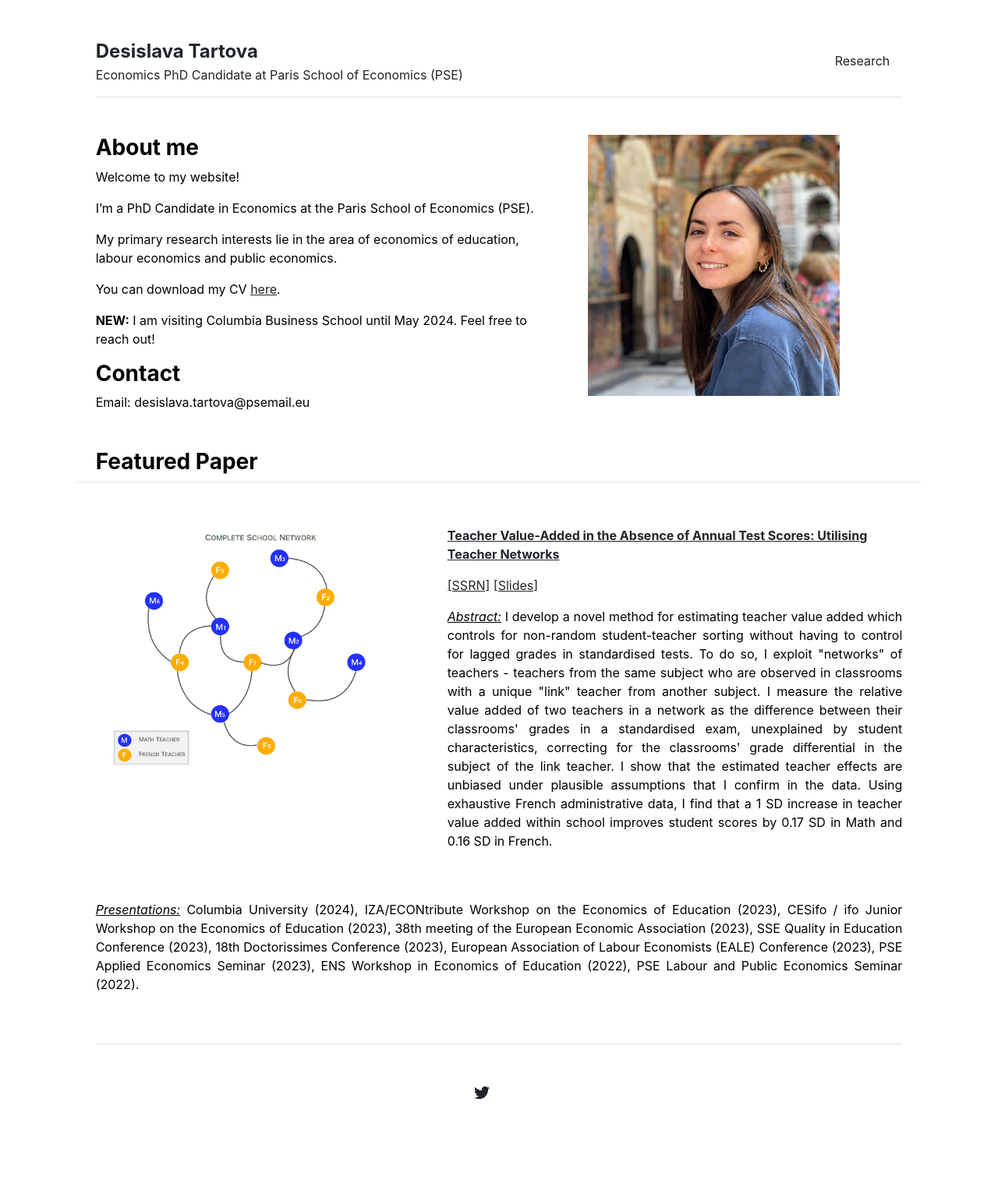
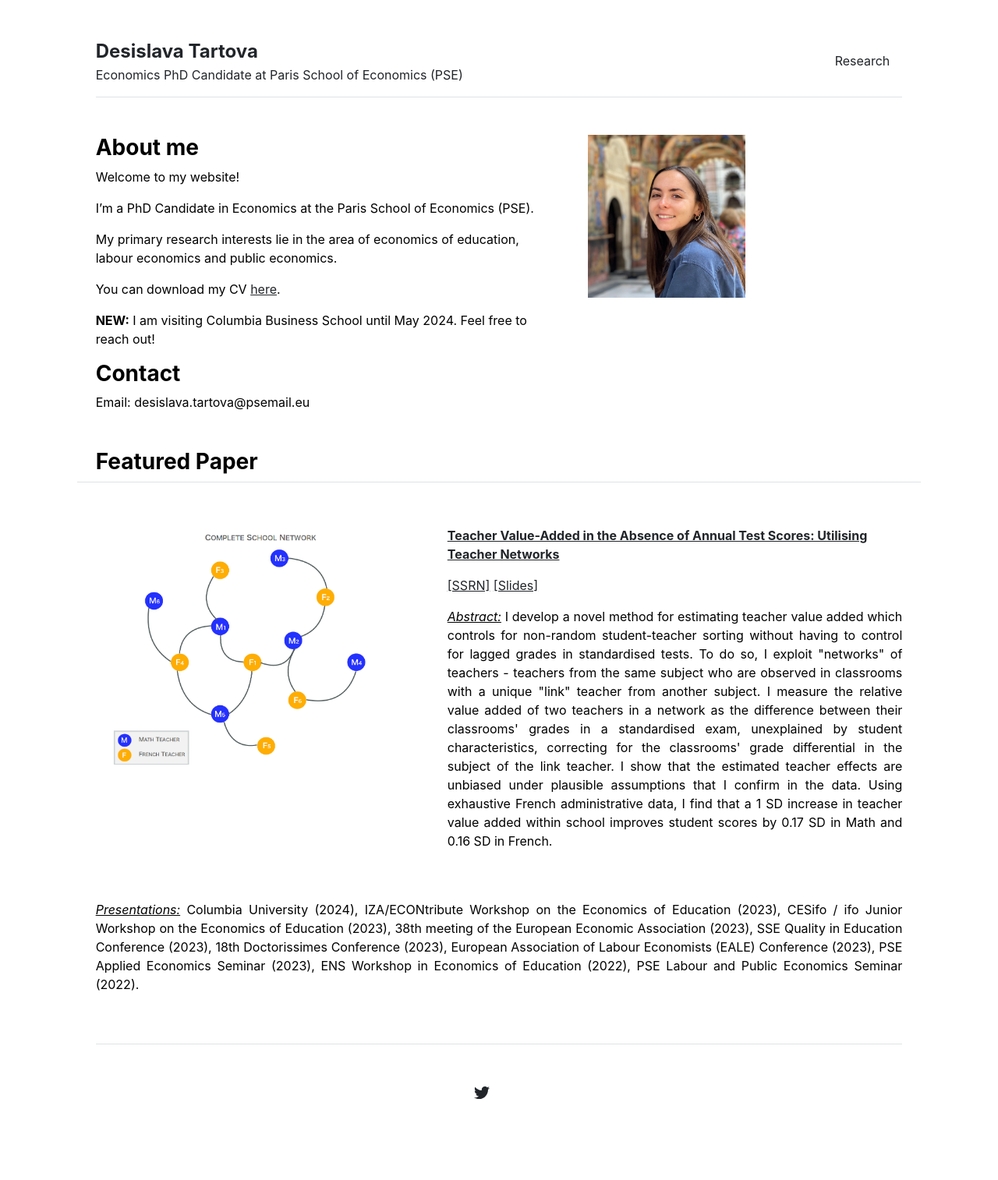
Before and after one commit to desislavatartova/desislavatartova.github.io, a Jekyll site: the page built from index.md, in a window 1280 px wide. Shown: the whole page at 78% size. Built offline with Jekyll 4.4.1, drawn with Linux system fonts in a browser that asks for light colours.

Commit message:
Update home.html

```diff
--- a/_layouts/home.html
+++ b/_layouts/home.html
@@ -16,7 +16,7 @@ layout: default
     Email: desislava.tartova@psemail.eu
   </div>
   <div class="col-md-5">
-    <img src="{{ site.github.url }}/assets/profile.jpeg" alt="Home" width="80%">
+    <img src="{{ site.github.url }}/assets/profile.jpeg" alt="Home" width="50%">
   </div>
 </div>
 
```
